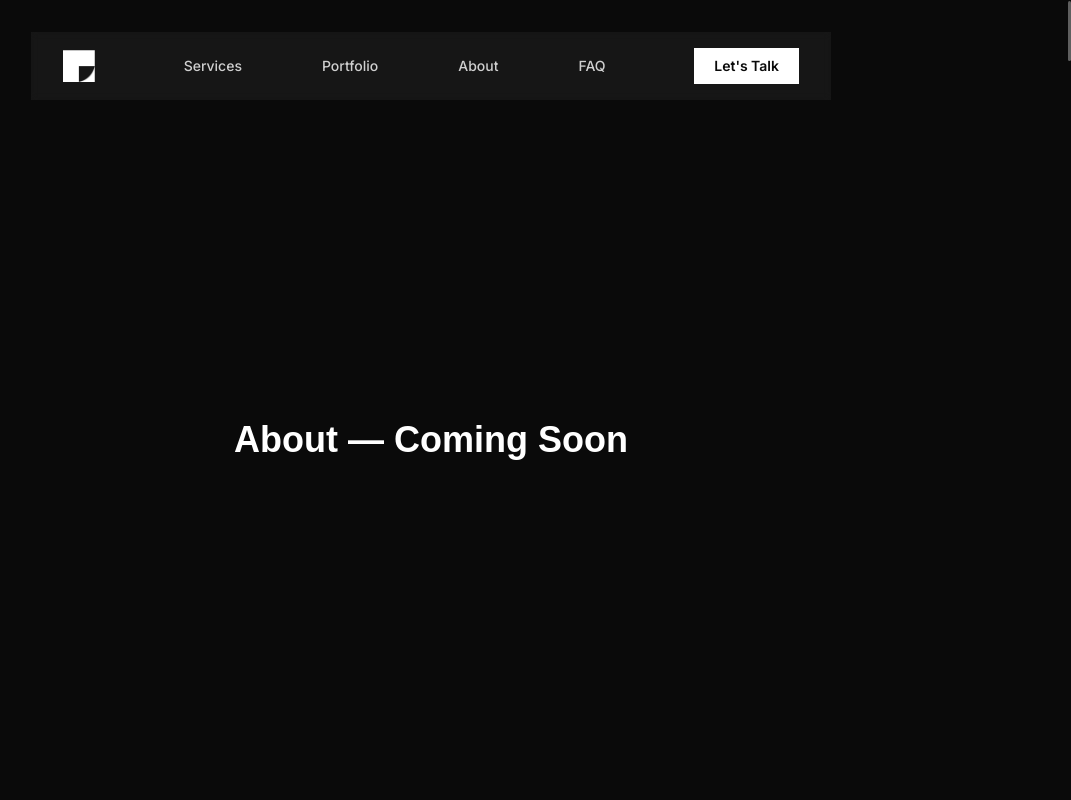
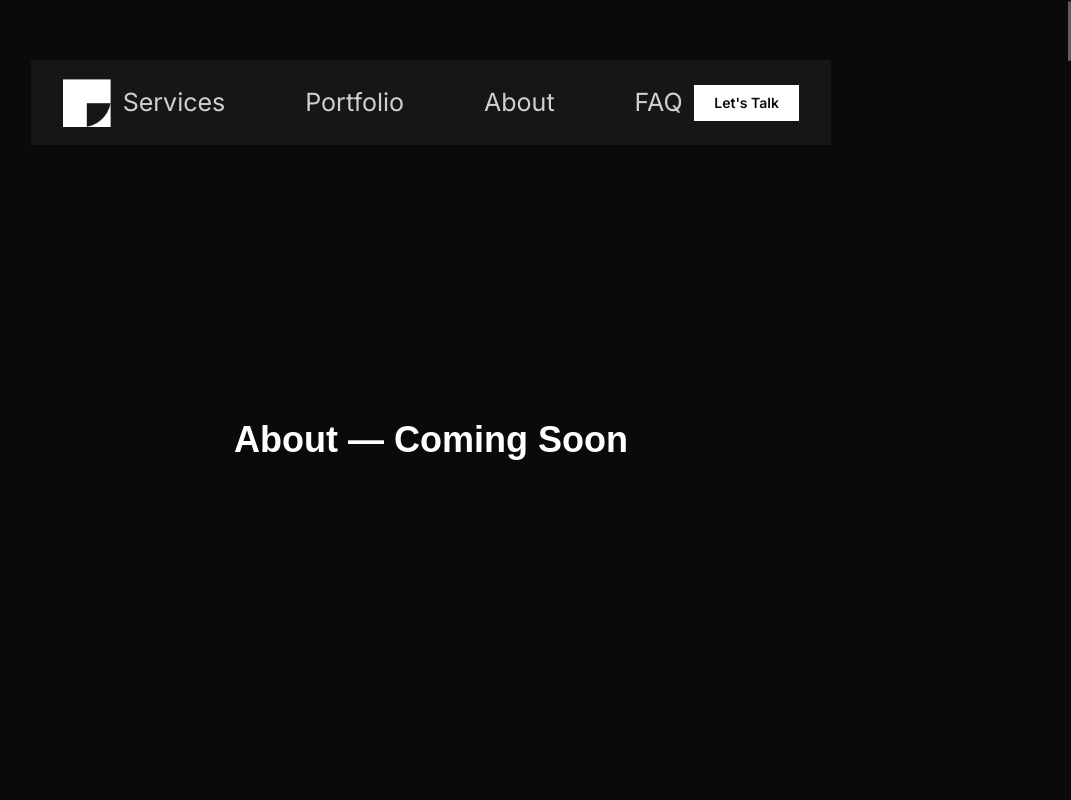
Before and after one commit to Neaz-mq/prographr-agency, a React (Vite) app: page /about in a window 1280 px wide. Shown: the top 800 px of the page, without its empty margins (209-1280 px from the left). Built offline with nearby package versions, Linux system fonts and the light colour scheme.

Commit message:
navbar and hero update

```diff
--- a/src/components/Navbar.jsx
+++ b/src/components/Navbar.jsx
@@ -84,7 +84,7 @@ export default function Navbar() {
   const isHome = location.pathname === "/";
 
   return (
-   <header className="absolute top-0 left-0 right-0 z-50 px-3 md:px-16 lg:px-60 pt-8">
+   <header className="absolute top-0 left-0 right-0 z-50 px-3 md:px-16 lg:px-60 pt-[60px]">
 
       {/* ── Floating Bar ── */}
       <div
@@ -94,11 +94,11 @@ export default function Navbar() {
             : "bg-white/5 backdrop-blur-sm"
         }`}
       >
-        <div className="flex items-center justify-between px-6 md:px-8 h-[68px]">
+        <div className="flex items-center justify-between px-6 md:px-8 h-[85px]">
 
           {/* Logo */}
           <Link to="/" className="flex items-center">
-            <img src="/logo.webp" alt="Prographr" className="h-8 w-8 object-contain" />
+            <img src="/logo.webp" alt="Prographr" className="h-12 w-12 object-contain" />
           </Link>
 
           {/* Desktop Nav */}
@@ -107,7 +107,7 @@ export default function Navbar() {
               <button
                 key={sectionId}
                 onClick={() => scrollToSection(sectionId)}
-                className={`text-sm font-medium transition-colors duration-200 cursor-pointer bg-transparent border-none outline-none ${
+                className={`text-[25px] font-light transition-colors duration-200 cursor-pointer bg-transparent border-none outline-none ${
                   isHome && activeSection === sectionId
                     ? "text-white underline underline-offset-[5px] decoration-white/60"
                     : "text-white/80 hover:text-white"
```
